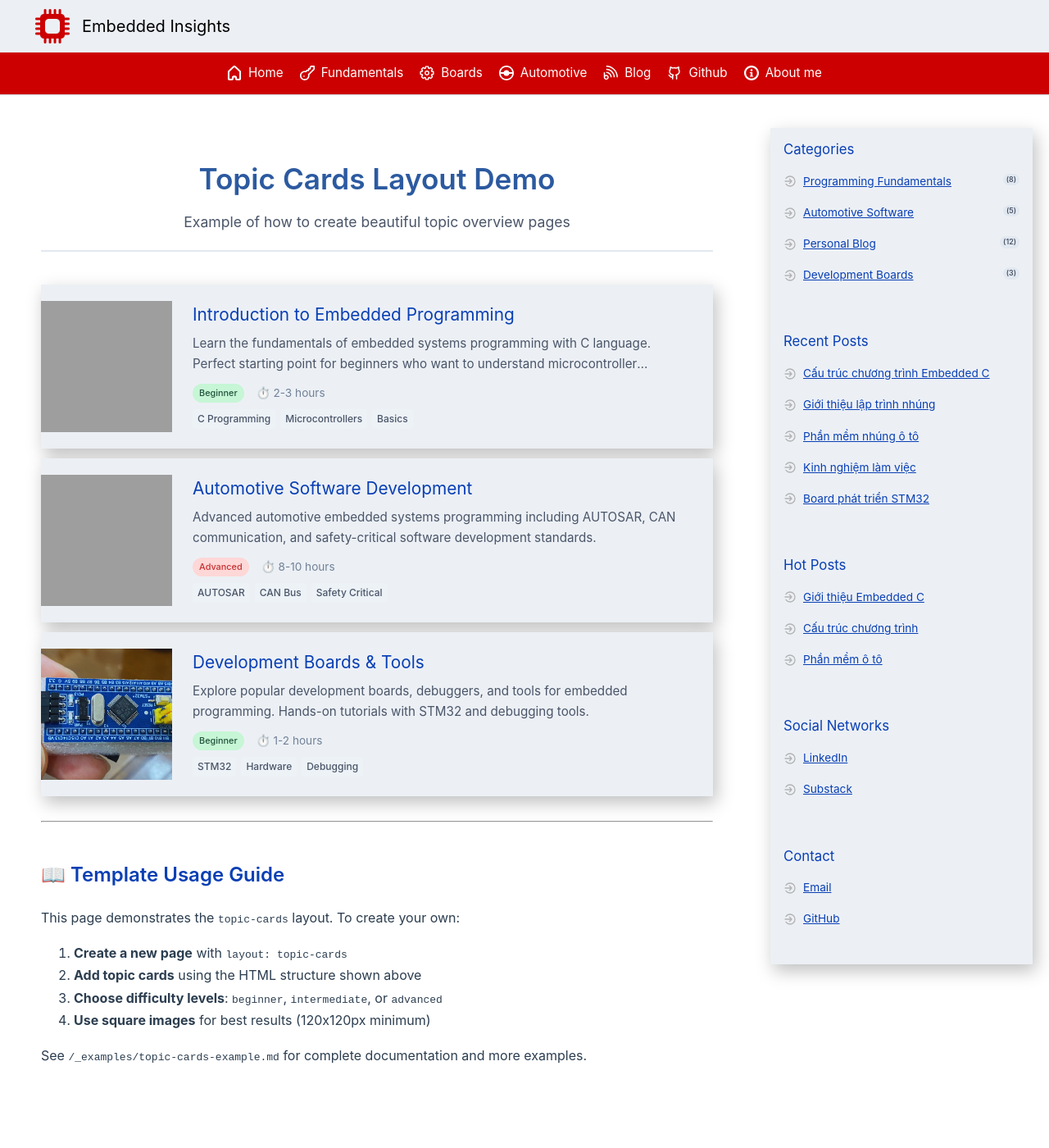
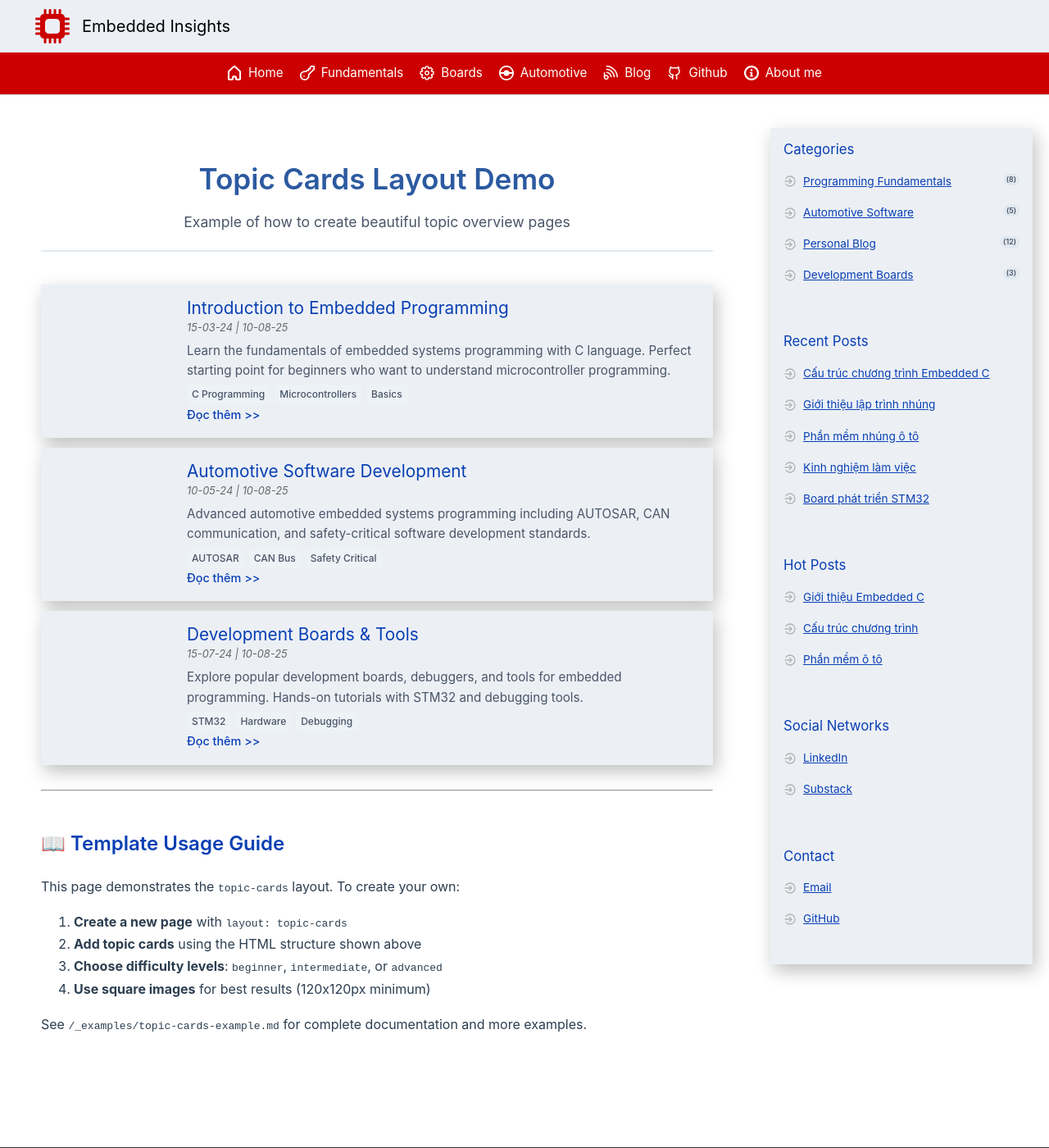
Before and after one commit to ai-ho/ai-ho.github.io, a Jekyll site: the page built from topic-cards-demo.md, in a window 1280 px wide and 1400 px high. Shown: the whole window at 82% size. Built offline with Jekyll 4.4.1, drawn with Linux system fonts in a browser that asks for light colours; some web fonts are replaced; grey boxes are pictures that could not be loaded.

Commit message:
update template cards

```diff
--- a/_layouts/topic-cards.html
+++ b/_layouts/topic-cards.html
@@ -115,7 +115,7 @@
         /* Topic Image */
         .topic-image {
             width: 160px;
-            height: 160px;
+            height: 100%;
             flex-shrink: 0;
             background-size: cover;
             background-position: center;
@@ -127,11 +127,10 @@
         /* Topic Content */
         .topic-content {
             flex: 1;
-            padding: 20px 25px;
+            padding: 15px 18px;
             display: flex;
             flex-direction: column;
             justify-content: center;
-            min-height: 160px;
         }
 
         /* Topic Title */
@@ -139,7 +138,7 @@
             font-size: 1.3em;
             font-weight: 400;
             color: #093FB4;
-            margin: 0 0 10px 0;
+            margin: 0;
             line-height: 1.3;
             transition: color 0.2s ease;
         }
@@ -152,7 +151,7 @@
         .topic-dates {
             font-size: 0.8em;
             color: #666;
-            margin: 5px 0 10px 0;
+            margin: 0;
             font-style: italic;
         }
 
@@ -161,7 +160,7 @@
             font-size: 0.95em;
             color: #4a5568;
             line-height: 1.6;
-            margin: 0;
+            margin: 5px 0;
             display: -webkit-box;
             -webkit-line-clamp: 2;
             -webkit-box-orient: vertical;
@@ -171,7 +170,7 @@
         /* Topic Read More Link */
         .topic-read-more {
             display: inline-block;
-            margin-top: 10px;
+            margin: 0;
             font-size: 0.9em;
             color: #093FB4;
             text-decoration: none;
@@ -227,7 +226,7 @@
         .topic-tags {
             display: flex;
             gap: 6px;
-            margin-top: 8px;
+            margin: 0;
         }
 
         .topic-tag {
@@ -846,7 +845,7 @@
             }
 
             .topic-content {
-                padding: 20px;
+                padding: 15px;
                 min-height: auto;
             }
 
@@ -879,7 +878,7 @@
             }
 
             .topic-content {
-                padding: 15px;
+                padding: 12px;
             }
 
             .topic-title {
--- a/topic-cards-demo.md
+++ b/topic-cards-demo.md
@@ -13,58 +13,52 @@ permalink: /topic-cards-demo/
 <div class="topic-cards-container">
 
     <!-- Example: Embedded Programming -->
-    <a href="/fundamentals/intro/" class="topic-card">
+    <div class="topic-card" onclick="window.location.href='/fundamentals/intro/'">
         <div class="topic-image" style="background-image: url('/assets/Embedded.jpg');"></div>
         <div class="topic-content">
             <h2 class="topic-title">Introduction to Embedded Programming</h2>
+            <div class="topic-dates">15-03-24 | 10-08-25</div>
             <p class="topic-description">Learn the fundamentals of embedded systems programming with C language. Perfect starting point for beginners who want to understand microcontroller programming.</p>
-            <div class="topic-meta">
-                <span class="topic-difficulty beginner">Beginner</span>
-                <span class="topic-time">⏱️ 2-3 hours</span>
-            </div>
             <div class="topic-tags">
                 <span class="topic-tag">C Programming</span>
                 <span class="topic-tag">Microcontrollers</span>
                 <span class="topic-tag">Basics</span>
             </div>
+            <a href="/fundamentals/intro/" class="topic-read-more" onclick="event.stopPropagation();">Đọc thêm >></a>
         </div>
-    </a>
+    </div>
 
     <!-- Example: Automotive Software -->
-    <a href="/automotive/intro/" class="topic-card">
+    <div class="topic-card" onclick="window.location.href='/automotive/intro/'">
         <div class="topic-image" style="background-image: url('/automotive/assets/automotive.png');"></div>
         <div class="topic-content">
             <h2 class="topic-title">Automotive Software Development</h2>
+            <div class="topic-dates">10-05-24 | 10-08-25</div>
             <p class="topic-description">Advanced automotive embedded systems programming including AUTOSAR, CAN communication, and safety-critical software development standards.</p>
-            <div class="topic-meta">
-                <span class="topic-difficulty advanced">Advanced</span>
-                <span class="topic-time">⏱️ 8-10 hours</span>
-            </div>
             <div class="topic-tags">
                 <span class="topic-tag">AUTOSAR</span>
                 <span class="topic-tag">CAN Bus</span>
                 <span class="topic-tag">Safety Critical</span>
             </div>
+            <a href="/automotive/intro/" class="topic-read-more" onclick="event.stopPropagation();">Đọc thêm >></a>
         </div>
-    </a>
+    </div>
 
     <!-- Example: Development Boards -->
-    <a href="/boards/" class="topic-card">
+    <div class="topic-card" onclick="window.location.href='/boards/'">
         <div class="topic-image" style="background-image: url('/boards/assets/stm32f103.png');"></div>
         <div class="topic-content">
             <h2 class="topic-title">Development Boards & Tools</h2>
+            <div class="topic-dates">15-07-24 | 10-08-25</div>
             <p class="topic-description">Explore popular development boards, debuggers, and tools for embedded programming. Hands-on tutorials with STM32 and debugging tools.</p>
-            <div class="topic-meta">
-                <span class="topic-difficulty beginner">Beginner</span>
-                <span class="topic-time">⏱️ 1-2 hours</span>
-            </div>
             <div class="topic-tags">
                 <span class="topic-tag">STM32</span>
                 <span class="topic-tag">Hardware</span>
                 <span class="topic-tag">Debugging</span>
             </div>
+            <a href="/boards/" class="topic-read-more" onclick="event.stopPropagation();">Đọc thêm >></a>
         </div>
-    </a>
+    </div>
 
 </div>
 
```
Also changed, not shown: _examples/topic-cards-example-updated.md (added, +153 -0 lines), _examples/topic-cards-example.md (+4 -6 lines).
